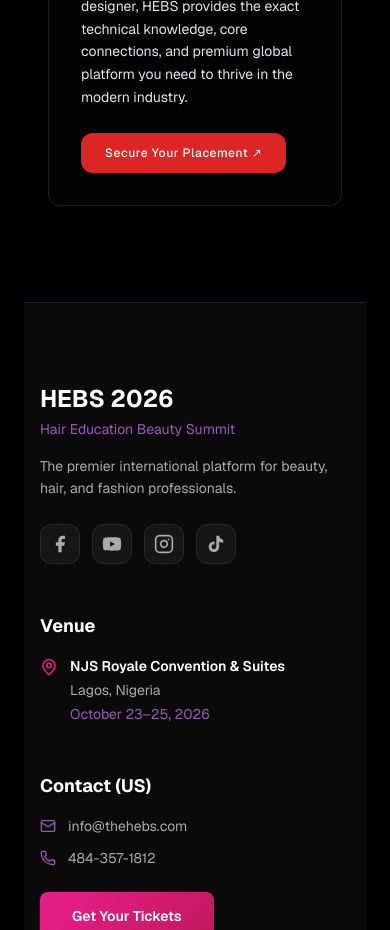
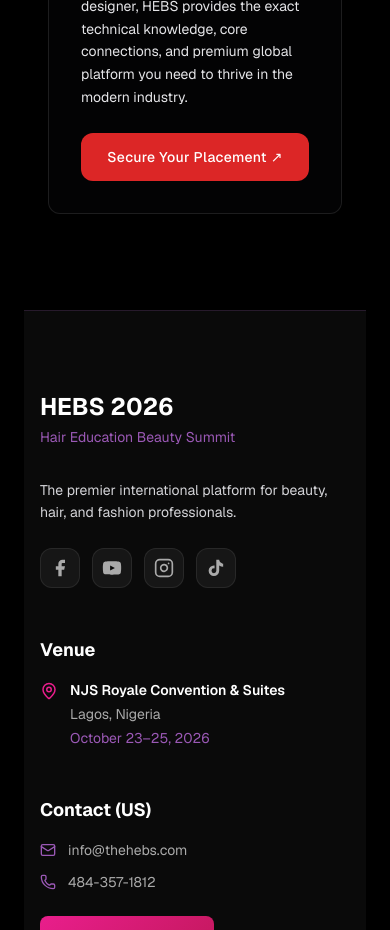
Before and after one commit to alexis800-glitch/hebs-lagos-2026, a Next.js app: page /about in a window 390 px wide. Shown: the part 3900-4830 px from the top of the page. Built offline with nearby package versions, Linux system fonts and the light colour scheme.

Commit message:
style: fix button mobile wrap, brighten footer description text

```diff
--- a/components/About.tsx
+++ b/components/About.tsx
@@ -111,7 +111,7 @@ export default function About() {
           href="https://hebseventportal.com"
           target="_blank"
           rel="noopener noreferrer"
-          className="bg-red-600 text-white font-medium hover:bg-red-700 transition-all text-xs tracking-wider inline-flex items-center justify-center gap-1 shrink-0 px-6 py-3 rounded-xl cursor-pointer font-sans"
+          className="w-full sm:w-auto bg-red-600 text-white font-medium hover:bg-red-700 transition-all text-sm tracking-wide inline-flex items-center justify-center gap-1 px-6 py-3.5 rounded-xl whitespace-nowrap cursor-pointer font-sans text-center"
         >
           Secure Your Placement ↗
         </a>
--- a/components/Footer.tsx
+++ b/components/Footer.tsx
@@ -81,7 +81,7 @@ export default function Footer() {
                 Hair Education Beauty Summit
               </p>
             </div>
-            <p className="text-sm font-inter leading-relaxed" style={{ color: "#aaaaaa" }}>
+            <p className="text-zinc-300 text-sm leading-relaxed mt-4 max-w-sm text-left">
               The premier international platform for beauty, hair, and fashion professionals.
             </p>
             <div className="flex items-center gap-3 mt-2">
```
